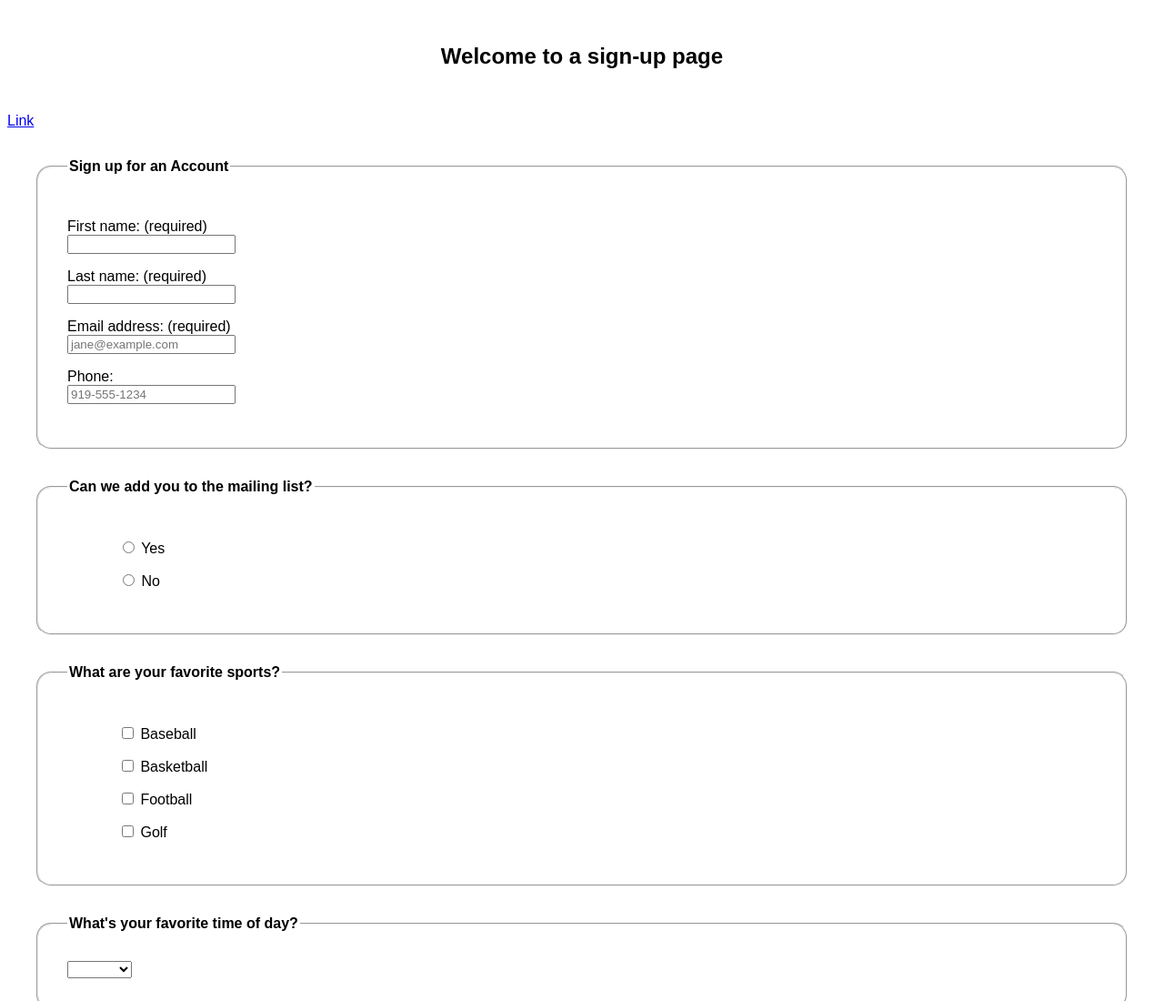
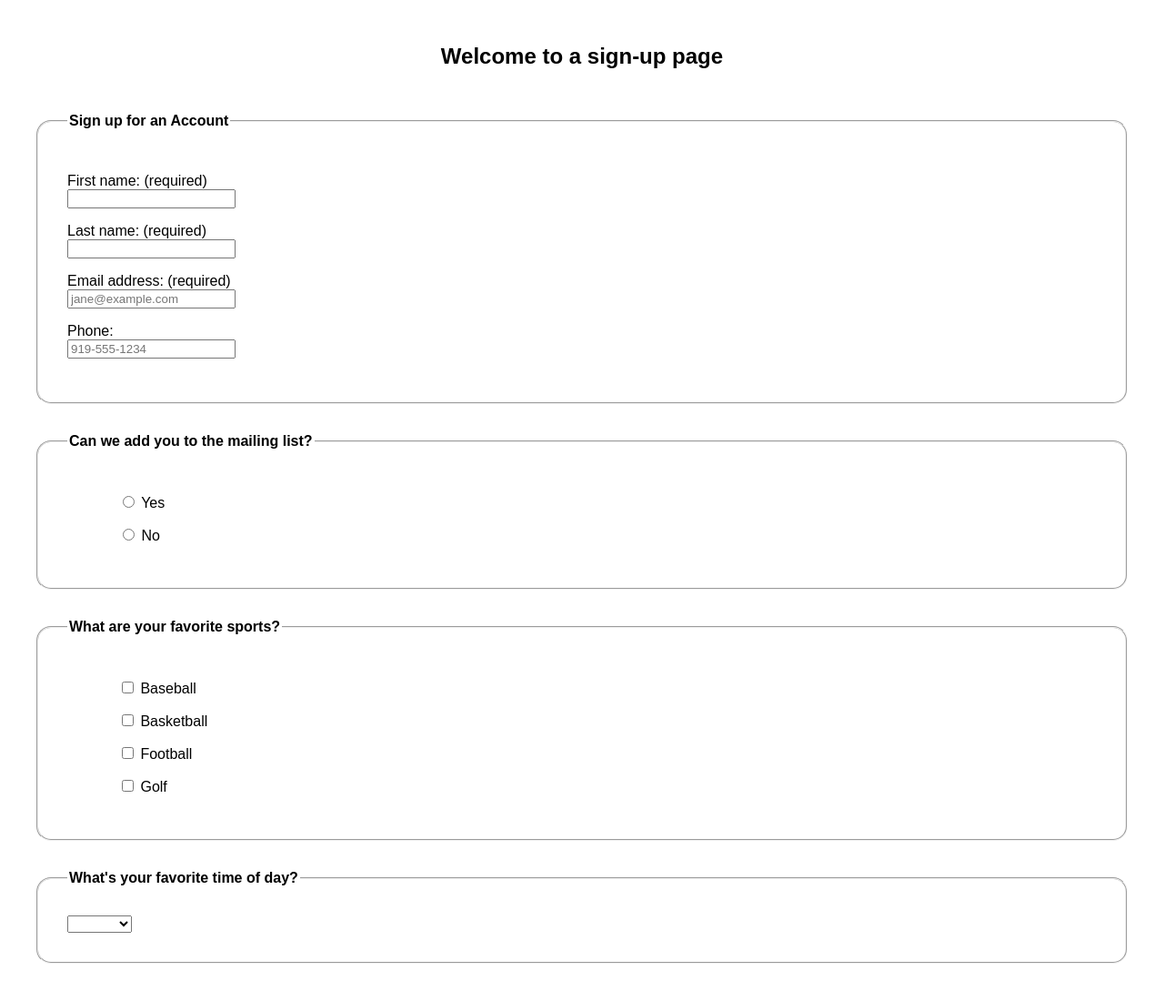
Before and after one commit to tlcpack/accessible_form, a plain HTML site: page index.html in a window 1280 px wide. Shown: the top 1100 px of the page at 91% size. Drawn offline with Linux system fonts and the light colour scheme.

Commit message:
Update index.html
remove testing

```diff
--- a/index.html
+++ b/index.html
@@ -8,7 +8,6 @@
 </head>
 <body>
     <h2 class='welcome'>Welcome to a sign-up page</h2>
-  <a href="https://www.eourghreigrtughr.new">Link</a>
     <form>
         <fieldset class='signup'>
             <legend>
```
